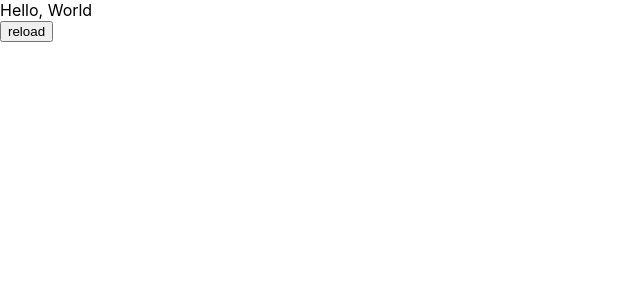
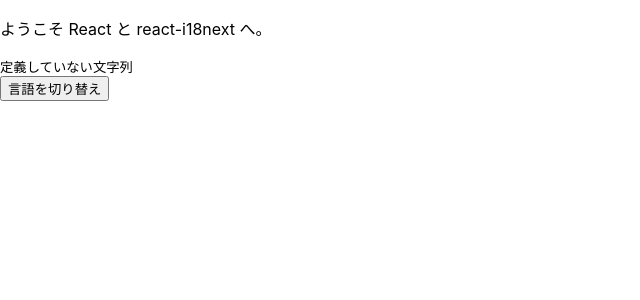
Before and after one commit to dhythm/react-cra-playground, a React (Create React App) app: page / in a window 1280 px wide. Shown: the top 300 px of the page, without its empty margins (0-640 px from the left). Built offline with nearby package versions, Linux system fonts and the light colour scheme.

Commit message:
feat: add react-i18next

```diff
--- a/src/App.tsx
+++ b/src/App.tsx
@@ -1,8 +1,8 @@
 import React from "react";
-import { RenderingSurvey } from "./components/RenderingSurvey";
+import { MultipleLanguage } from "./components/MultipleLanguage";
 
 const App: React.FC = () => {
-  return <RenderingSurvey />;
+  return <MultipleLanguage />;
 };
 
 export default App;
--- /dev/null
+++ b/src/components/MultipleLanguage.tsx
@@ -0,0 +1,45 @@
+import i18n from "i18next";
+import { FC, useEffect, useState } from "react";
+import { initReactI18next, useTranslation } from "react-i18next";
+import enJson from "../locales/en.json";
+import jaJson from "../locales/ja.json";
+
+i18n.use(initReactI18next).init({
+  //   resources: {
+  //     en: { translation: enJson },
+  //     ja: { translation: jaJson },
+  //   },
+  //   lng: "ja",
+  //   fallbackLng: "ja",
+  //   interpolation: { escapeValue: false },
+  debug: true,
+  resources: {
+    en: { translation: enJson },
+    ja: { translation: jaJson },
+  },
+  lng: "ja",
+  fallbackLng: false, // フォールバックしない＝keyをそのまま表示
+  returnEmptyString: false, // 空文字での定義を許可
+});
+
+export const MultipleLanguage: FC = () => {
+  const [t, i18n] = useTranslation();
+  const [lang, setLang] = useState("ja");
+  useEffect(() => {
+    i18n.changeLanguage(lang);
+  }, [lang, i18n]);
+
+  return (
+    <div>
+      <header>
+        <p>{t("ようこそ React と react-i18next へ。")}</p>
+        <small>{t("定義していない文字列")}</small>
+        <div>
+          <button onClick={() => setLang(lang === "en" ? "ja" : "en")}>
+            {t("言語を切り替え")}
+          </button>
+        </div>
+      </header>
+    </div>
+  );
+};
--- /dev/null
+++ b/src/locales/en.json
@@ -0,0 +1,5 @@
+{
+  "ようこそ React と react-i18next へ。": "Welcome to React and react-i18next.",
+  "定義していない文字列": "",
+  "言語を切り替え": "Change language"
+}
--- /dev/null
+++ b/src/locales/ja.json
@@ -0,0 +1,5 @@
+{
+  "ようこそ React と react-i18next へ。": "ようこそ React と react-i18next へ。",
+  "定義していない文字列": "",
+  "言語を切り替え": "言語を切り替え"
+}
```
Also changed, not shown: package.json (+19 -3 lines), 1 other file (tests, documents, lock files or other folders).
